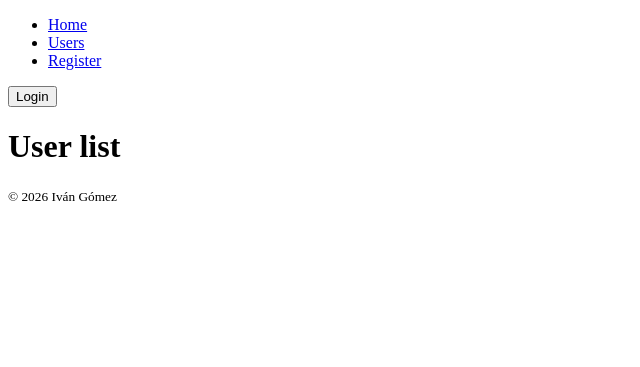
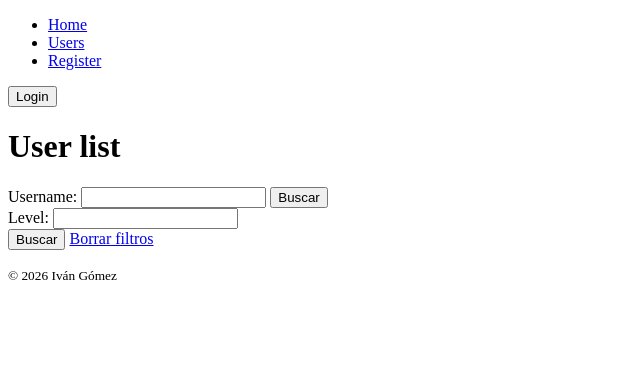
Before and after one commit to Iv4nTech/keyboard-build, a Django app: template core/templates/core/list_users.html in a window 1280 px wide. Shown: the top 367 px of the page, without its empty margins (0-640 px from the left). Run offline with Django 5.2, Linux system fonts and the light colour scheme; the template is opened without the code that fills it, so the values that code supplies are empty.

Commit message:
Add two filter in list users and update model 'GetLevel' for level default 0

```diff
--- a/core/models.py
+++ b/core/models.py
@@ -39,7 +39,7 @@ class Level(models.Model):
 
 class GetLevel(models.Model):
     user = models.ForeignKey(User, on_delete=models.CASCADE)
-    level = models.ForeignKey(Level, on_delete=models.CASCADE)
+    level = models.ForeignKey(Level, on_delete=models.CASCADE, default=0)
     datetime_get = models.DateTimeField()
 
     def __str__(self):
--- a/core/templates/core/list_users.html
+++ b/core/templates/core/list_users.html
@@ -3,6 +3,19 @@
 {% block tittle_bar %}User list{% endblock %}
 {% block tittle_section %}User list{% endblock %}
 {% block content %}
+<form action="" method="get">
+    <div>
+    <label for="username">Username:</label>
+    <input type="text" name="username" id="username">
+    <button type="submit">Buscar</button>
+</div>
+ <div>
+    <label for="username">Level:</label>
+    <input type="number" name="level" id="level">
+</div>
+<button type="submit">Buscar</button>
+<a href="{% url 'list_users' %}">Borrar filtros</a>
+</form>
 <ul>
 {% for user in users %}
 <li><a href="{% url 'user_profile' user.username %}">{{user.username}}</a></li>
--- a/core/views.py
+++ b/core/views.py
@@ -12,6 +12,12 @@ def user_profile(request, username):
 
 def list_users(request):
     users = User.objects.all()
+    username = request.GET.get('username')
+    level = request.GET.get('level')
+    if username:
+        users = users.filter(username__icontains = username)
+    if level:
+        users = users.filter(level__gt=level)
     return render(request, 'core/list_users.html', {'users':users})
 
 def registration(request):
```
Also changed, not shown: core/admin.py (+7 -2 lines), core/migrations/0006_alter_getlevel_level_alter_level_number.py (added).
